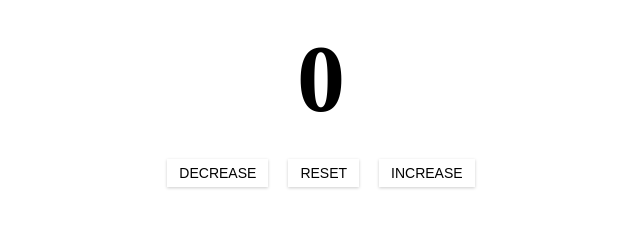
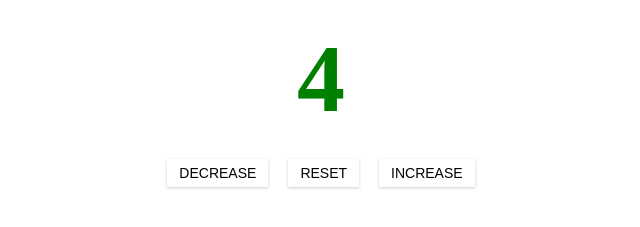
Before and after one commit to truptihirani/first-project, a plain HTML site: page index.html in a window 1280 px wide. Both pictures are taken after a click on the button "DECREASE". Shown: the part 337-564 px from the top of the page, without its empty margins (319-959 px from the left). Drawn offline with Linux system fonts and the light colour scheme.

Commit message:
javascript file added

```diff
--- a/app.js
+++ b/app.js
@@ -0,0 +1,32 @@
+let count=5
+let button=document.querySelectorAll('.btn')
+let value=document.querySelector('#value')
+
+button.forEach(function(btn){
+    btn.addEventListener('click',function(e){
+        const styles=e.currentTarget.classList
+        if(styles.contains('decrease')){
+            count--
+        }
+        else if(styles.contains('increase')){
+            count++
+        }
+        else{
+            count=0
+        }
+        if(count>0){
+            value.style.color="green"
+        }
+        if(count<0){
+            value.style.color="red"
+        }
+        if(count===0){
+            value.style.color="grey"
+        }
+        value.textContent=count
+
+
+
+    })
+
+})
--- a/index.html
+++ b/index.html
@@ -1,16 +1,13 @@
 <!DOCTYPE html>
 <html lang="en">
 <head>
-    <meta charset="UTF-8" />
-    <meta name="viewport" content="width=device-width, initial-scale=1.0" />
-    <link rel="stylesheet" href="./style.css">
-
-    <title>Counter</title>
-
-    <!-- styles -->
-    <link rel="stylesheet" href="styles.css" />
+    <meta charset="UTF-8">
+    <meta name="viewport" content="width=device-width, initial-scale=1.0">
+    <link rel="stylesheet" href="app.css">
+    <title>Document</title>
 </head>
 <body>
+
     <main>
         <div class="container">
           <h1>counter</h1>
@@ -25,3 +22,4 @@
       <!-- javascript -->
       <script src="app.js"></script>
 </body>
+</html>
```
Also changed, not shown: app.css (renamed from style.css). Lines whose indentation alone changed are shown as unchanged.
